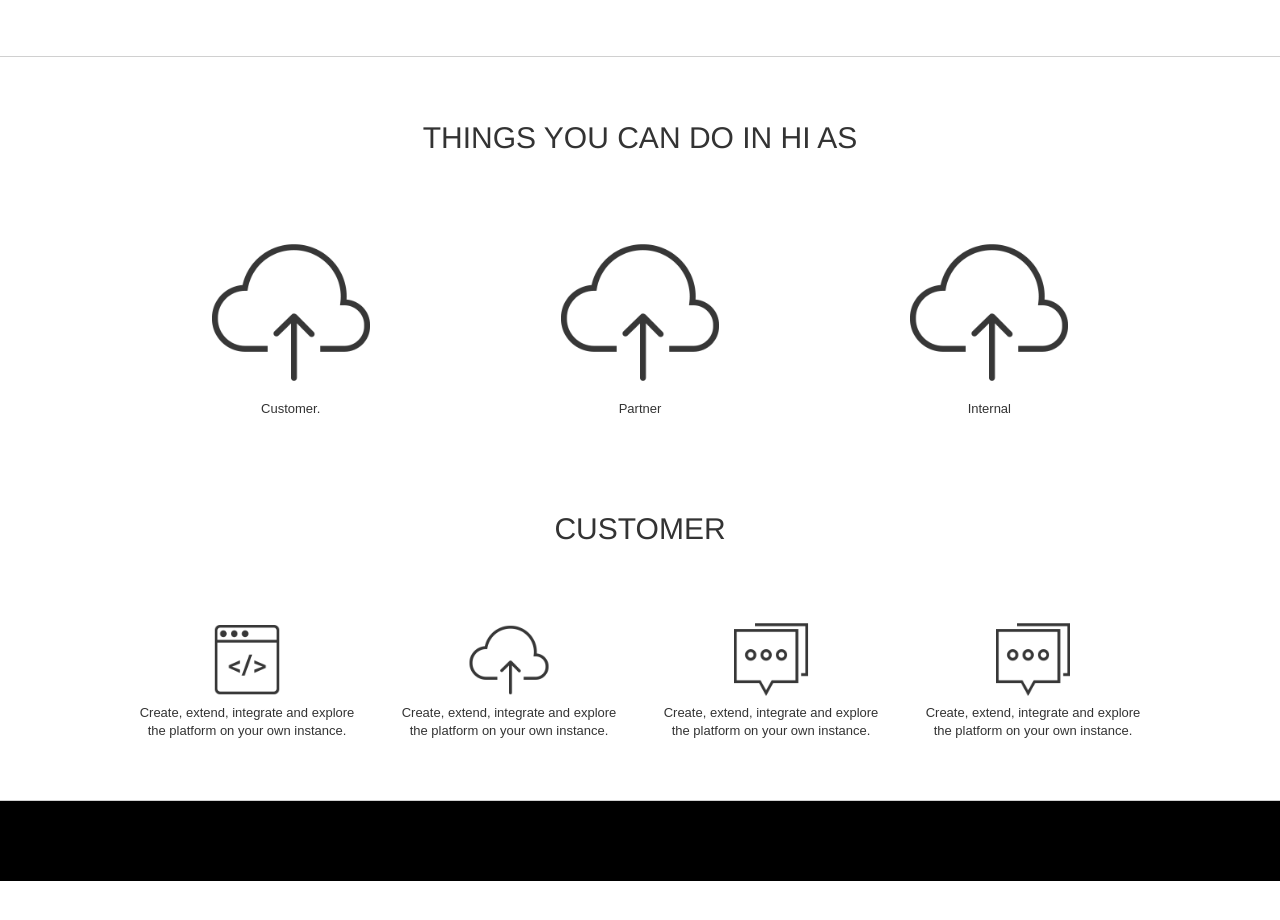
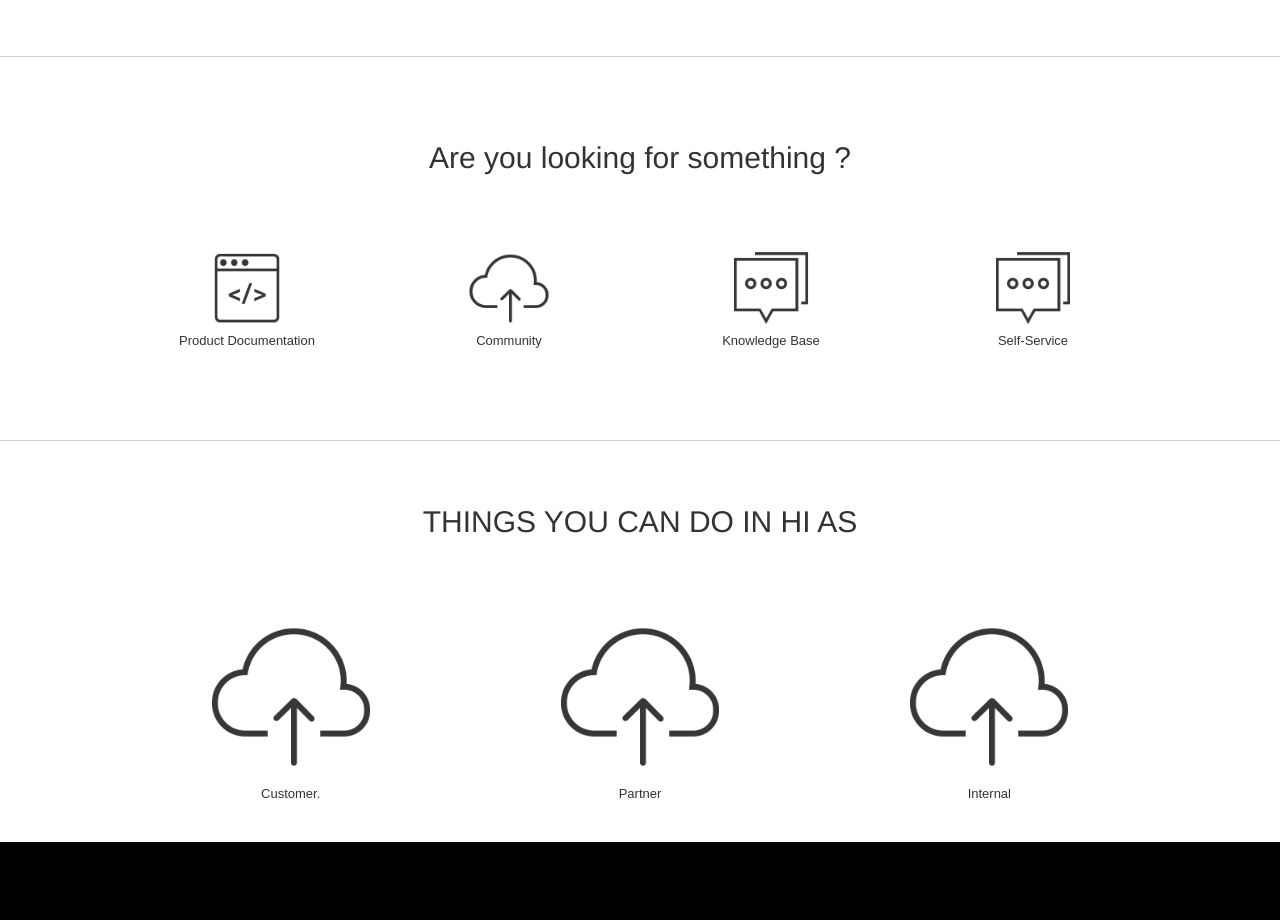
Before and after one commit to vinamra0991/hi, a website: page index.html in a window 1280 px wide. Shown: the part 682-1602 px from the top of the page. Before the commit the page ends 1563 px from the top, so only its background shows below. Drawn offline with nearby package versions, Linux system fonts and the light colour scheme.

Commit message:
Added Search Data

```diff
--- a/index.html
+++ b/index.html
@@ -102,6 +102,40 @@
     </div>
 </div>
 
+
+
+<div class="row wrapper" id="fourth-content">
+    <div class="fourth-content">
+        <div class="title text-center">
+            Are you looking for something ?
+        </div>
+        <div class="col-lg-12">
+            <div class="row second-content-row" id="internal-row">
+                <div class="col-lg-3 text-center">
+                    <img src="./lib/hi/images/dev-build.png" alt="Div build" width="100"/>
+
+                    <p>Product Documentation</p>
+                </div>
+                <div class="col-lg-3 text-center">
+                    <img src="./lib/hi/images/dev-deploy.png" alt="Div build" width="100"/>
+
+                    <p>Community</p>
+                </div>
+                <div class="col-lg-3 text-center">
+                    <img src="./lib/hi/images/dev-discuss.png" alt="Div build" width="100"/>
+
+                    <p>Knowledge Base</p>
+                </div>
+                <div class="col-lg-3 text-center">
+                    <img src="./lib/hi/images/dev-discuss.png" alt="Div build" width="100"/>
+
+                    <p>Self-Service</p>
+                </div>
+            </div>
+        </div>
+    </div>
+</div>
+
 <div class="row" id="second-content">
     <div class="second-content">
         <div class="title text-center">
@@ -112,17 +146,17 @@
                 <div class="col-lg-4 text-center" onclick="HI.showContent('customer');">
                     <img src="./lib/hi/images/dev-deploy.png" alt="Div build" width="200"/>
 
-                    <p>Customer.</p>
+                    <p id="customer-title">Customer.</p>
                 </div>
                 <div class="col-lg-4 text-center" onclick="HI.showContent('partner');">
                     <img src="./lib/hi/images/dev-deploy.png" alt="Div build" width="200"/>
 
-                    <p>Partner</p>
+                    <p id="partner-title">Partner</p>
                 </div>
                 <div class="col-lg-4 text-center" onclick="HI.showContent('internal');">
                     <img src="./lib/hi/images/dev-deploy.png" alt="Div build" width="200"/>
 
-                    <p>Internal</p>
+                    <p id="internal-title">Internal</p>
                 </div>
             </div>
         </div>
@@ -131,30 +165,30 @@
 
 <div class="row wrapper" id="customer">
     <div class="third-content">
-        <div class="title text-center">
-            CUSTOMER
-        </div>
+        <!--<div class="title text-center">-->
+            <!--CUSTOMER-->
+        <!--</div>-->
         <div class="col-lg-12">
             <div class="row second-content-row" id="customer-row">
                 <div class="col-lg-3 text-center">
                     <img src="./lib/hi/images/dev-build.png" alt="Div build" width="100"/>
 
-                    <p>Create, extend, integrate and explore the platform on your own instance.</p>
+                    <p>Manage Instance</p>
                 </div>
                 <div class="col-lg-3 text-center">
                     <img src="./lib/hi/images/dev-deploy.png" alt="Div build" width="100"/>
 
-                    <p>Create, extend, integrate and explore the platform on your own instance.</p>
+                    <p>Manage Users</p>
                 </div>
                 <div class="col-lg-3 text-center">
                     <img src="./lib/hi/images/dev-discuss.png" alt="Div build" width="100"/>
 
-                    <p>Create, extend, integrate and explore the platform on your own instance.</p>
+                    <p>Manage Upgrade</p>
                 </div>
                 <div class="col-lg-3 text-center">
                     <img src="./lib/hi/images/dev-discuss.png" alt="Div build" width="100"/>
 
-                    <p>Create, extend, integrate and explore the platform on your own instance.</p>
+                    <p>Create Incident</p>
                 </div>
             </div>
 
@@ -164,30 +198,30 @@
 
 <div class="row wrapper" id="partner">
     <div class="third-content">
-        <div class="title text-center">
-            PARTNER
-        </div>
+        <!--<div class="title text-center">-->
+            <!--PARTNER-->
+        <!--</div>-->
         <div class="col-lg-12">
             <div class="row second-content-row" id="partner-row">
                 <div class="col-lg-3 text-center">
                     <img src="./lib/hi/images/dev-build.png" alt="Div build" width="100"/>
 
-                    <p>Create, extend, integrate and explore the platform on your own instance.</p>
+                    <p>Mange Instance</p>
                 </div>
                 <div class="col-lg-3 text-center">
                     <img src="./lib/hi/images/dev-deploy.png" alt="Div build" width="100"/>
 
-                    <p>Create, extend, integrate and explore the platform on your own instance.</p>
+                    <p>Manage Upgrade</p>
                 </div>
                 <div class="col-lg-3 text-center">
                     <img src="./lib/hi/images/dev-discuss.png" alt="Div build" width="100"/>
 
-                    <p>Create, extend, integrate and explore the platform on your own instance.</p>
+                    <p>Manage Users</p>
                 </div>
                 <div class="col-lg-3 text-center">
                     <img src="./lib/hi/images/dev-discuss.png" alt="Div build" width="100"/>
 
-                    <p>Create, extend, integrate and explore the platform on your own instance.</p>
+                    <p>Create Incident</p>
                 </div>
             </div>
         </div>
@@ -196,38 +230,39 @@
 
 <div class="row wrapper" id="internal">
     <div class="third-content">
-        <div class="title text-center">
-            INTERNAL
-        </div>
+        <!--<div class="title text-center">-->
+            <!--INTERNAL-->
+        <!--</div>-->
         <div class="col-lg-12">
             <div class="row second-content-row" id="internal-row">
                 <div class="col-lg-3 text-center">
                     <img src="./lib/hi/images/dev-build.png" alt="Div build" width="100"/>
 
-                    <p>Create, extend, integrate and explore the platform on your own instance.</p>
+                    <p>Manage Instance</p>
                 </div>
                 <div class="col-lg-3 text-center">
                     <img src="./lib/hi/images/dev-deploy.png" alt="Div build" width="100"/>
 
-                    <p>Create, extend, integrate and explore the platform on your own instance.</p>
+                    <p>Manage Users</p>
                 </div>
                 <div class="col-lg-3 text-center">
                     <img src="./lib/hi/images/dev-discuss.png" alt="Div build" width="100"/>
 
-                    <p>Create, extend, integrate and explore the platform on your own instance.</p>
+                    <p>Manage Upgrade</p>
                 </div>
                 <div class="col-lg-3 text-center">
                     <img src="./lib/hi/images/dev-discuss.png" alt="Div build" width="100"/>
 
-                    <p>Create, extend, integrate and explore the platform on your own instance.</p>
+                    <p>Manage Tasks</p>
                 </div>
             </div>
         </div>
     </div>
 </div>
 
+
 <div class="footer">
-
+    <a href="#bottom"></a>
 </div>
 
 <script src="lib/hi/jquery/dist/jquery.min.js"></script>
--- a/lib/hi/css/styles.css
+++ b/lib/hi/css/styles.css
@@ -59,13 +59,13 @@ body {
 }
 
 .second-content{
-    margin-top: 60px;
     width: 80%;
     margin: auto;
     margin-top: 60px;
 }
 .second-content-row{
     margin-top: 40px;
+    margin-bottom: 30px;
 }
 .wrapper{
     margin-top: 20px;
@@ -76,12 +76,24 @@ body {
     margin-top: 60px;
     width: 80%;
     margin: auto;
-    margin-top: 60px;
 }
 .footer{
     background-color: #000;
     height: 80px;
 }
-#partner, #internal{
+#partner, #internal, #customer{
     display: none;
 }
+.highlighted{
+    font-size: 26px;
+    color: red;
+}
+
+.fourth-content{
+    width: 80%;
+    margin: auto;
+}
+
+.fourth-content > .title {
+    margin-top: 60px;
+}
--- a/lib/hi/js/main.js
+++ b/lib/hi/js/main.js
@@ -42,9 +42,9 @@ var HI = function () {
     function showContent(id){
 
         var arr = ['customer', 'partner', 'internal'];
-
         arr.forEach(function(el){
                 jQuery('#'+el).css('display', 'none');
+                jQuery('#' + el + '-title').removeClass('highlighted');
             }
         );
 
@@ -52,6 +52,8 @@ var HI = function () {
         jQuery('#' + id + '-row').hide();
         jQuery('#' + id + '-row').fadeIn('slow');
 
+        jQuery('#' + id + '-title').addClass('highlighted');
+        window.scrollTo(0,document.body.scrollHeight);
     }
 
     return Object.freeze({
```
